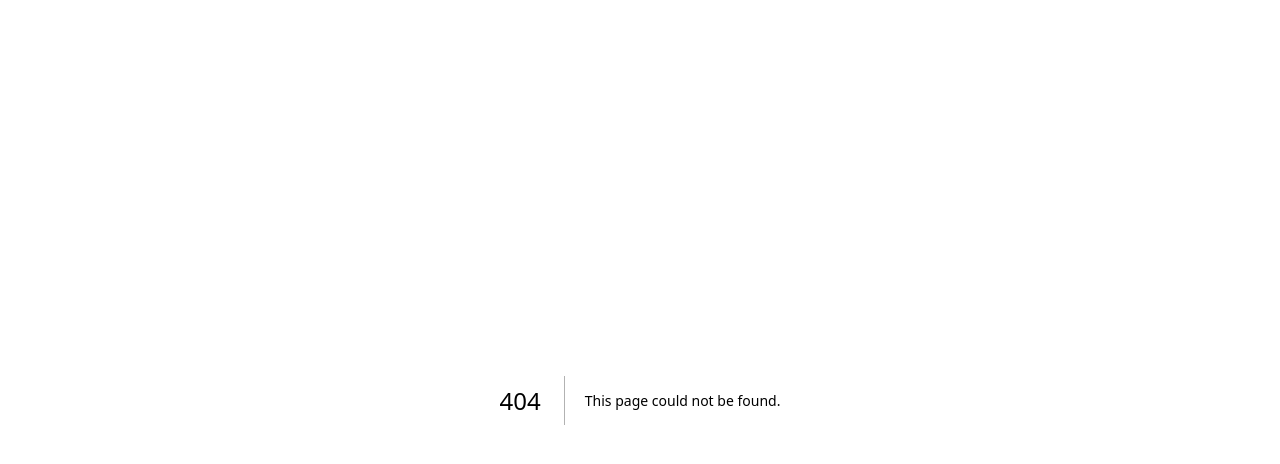
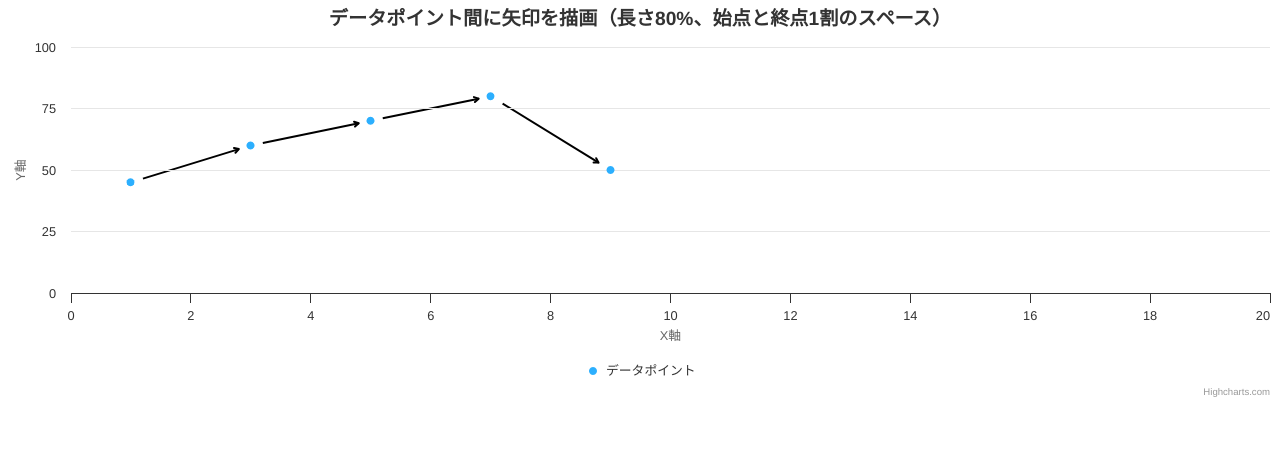
Before and after one commit to tinaba96/nextjs-app, a Next.js app: page /allow in a window 1280 px wide. Before the commit this address had no page. Shown: the top 464 px of the page. Built offline with nearby package versions, Linux system fonts and the light colour scheme.

Commit message:
first commit

```diff
--- /dev/null
+++ b/app/allow/page.tsx
@@ -0,0 +1,136 @@
+'use client'; // クライアントサイドコンポーネントとして指定
+
+import React, { useEffect, useRef } from 'react';
+import Highcharts from 'highcharts';
+import HighchartsReact from 'highcharts-react-official';
+
+const HighChart: React.FC = () => {
+  const chartRef = useRef<HighchartsReact.RefObject>(null);
+
+  // 高chartsのオプション設定
+  const options: Highcharts.Options = {
+    chart: {
+      type: 'scatter',
+      events: {
+        load() {
+          const chart = this;
+          const series = chart.series[0];
+
+          // データポイント間に矢印を描画
+          series.data.forEach((point, index) => {
+            if (index < series.data.length - 1) {
+              // 次のデータポイントを取得
+              const nextPoint = series.data[index + 1];
+
+              // 2点間の座標（ピクセル）
+              const startX = chart.xAxis[0].toPixels(point.x);
+              const startY = chart.yAxis[0].toPixels(point.y);
+              const endX = chart.xAxis[0].toPixels(nextPoint.x);
+              const endY = chart.yAxis[0].toPixels(nextPoint.y);
+
+              // 2点間の距離を計算
+              const dx = endX - startX;
+              const dy = endY - startY;
+              const distance = Math.sqrt(dx * dx + dy * dy); // 距離
+
+              // 印の長さを距離の80%に設定
+              const arrowLength = distance * 0.8; // 距離の80%
+
+              // 始点と終点の間で1割ずつの空白部分を確保
+              const padding = distance * 0.1; // 10%ずつのスペース
+
+              // 始点と終点の座標を調整
+              const normalizedDX = dx / distance;
+              const normalizedDY = dy / distance;
+
+              // 始点を10%移動
+              const adjustedStartX = startX + normalizedDX * padding;
+              const adjustedStartY = startY + normalizedDY * padding;
+
+              // 終点を10%移動
+              const adjustedEndX = endX - normalizedDX * padding;
+              const adjustedEndY = endY - normalizedDY * padding;
+
+              // 印の長さを80%に設定した新しい座標
+              const arrowEndX = adjustedStartX + normalizedDX * arrowLength;
+              const arrowEndY = adjustedStartY + normalizedDY * arrowLength;
+
+              // 矢印を描画（線）
+              chart.renderer
+                .path([
+                  'M', adjustedStartX, adjustedStartY, // 始点
+                  'L', arrowEndX, arrowEndY, // 新しい終点
+                ])
+                .attr({
+                  stroke: 'black',
+                  'stroke-width': 2,
+                })
+                .add();
+
+              // 矢印の先端（三角形）を描画
+              const arrowSize = 5; // 矢印のサイズ
+              const arrowAngle = Math.PI / 6; // 矢印の角度（30度）
+
+              const arrowHeadX1 = arrowEndX - arrowSize * Math.cos(Math.atan2(arrowEndY - adjustedStartY, arrowEndX - adjustedStartX) - arrowAngle);
+              const arrowHeadY1 = arrowEndY - arrowSize * Math.sin(Math.atan2(arrowEndY - adjustedStartY, arrowEndX - adjustedStartX) - arrowAngle);
+              const arrowHeadX2 = arrowEndX - arrowSize * Math.cos(Math.atan2(arrowEndY - adjustedStartY, arrowEndX - adjustedStartX) + arrowAngle);
+              const arrowHeadY2 = arrowEndY - arrowSize * Math.sin(Math.atan2(arrowEndY - adjustedStartY, arrowEndX - adjustedStartX) + arrowAngle);
+
+              chart.renderer
+                .path([
+                  'M', arrowEndX, arrowEndY, // 矢印の中心
+                  'L', arrowHeadX1, arrowHeadY1, // 左側の矢印先端
+                  'M', arrowEndX, arrowEndY, // 矢印の中心
+                  'L', arrowHeadX2, arrowHeadY2, // 右側の矢印先端
+                ])
+                .attr({
+                  stroke: 'black',
+                  'stroke-width': 2,
+                  'stroke-linecap': 'round',
+                })
+                .add();
+            }
+          });
+        },
+      },
+    },
+    title: {
+      text: 'データポイント間に矢印を描画（長さ80%、始点と終点1割のスペース）',
+    },
+    xAxis: {
+      title: {
+        text: 'X軸',
+      },
+      min: 0,
+      max: 20,
+    },
+    yAxis: {
+      title: {
+        text: 'Y軸',
+      },
+      min: 0,
+      max: 100,
+    },
+    series: [
+      {
+        name: 'データポイント',
+        data: [
+          [1, 45],
+          [3, 60],
+          [5, 70],
+          [7, 80],
+          [9, 50],
+        ],
+        type: 'scatter',
+      },
+    ],
+  };
+
+  return (
+    <div>
+      <HighchartsReact highcharts={Highcharts} options={options} ref={chartRef} />
+    </div>
+  );
+};
+
+export default HighChart;
```
